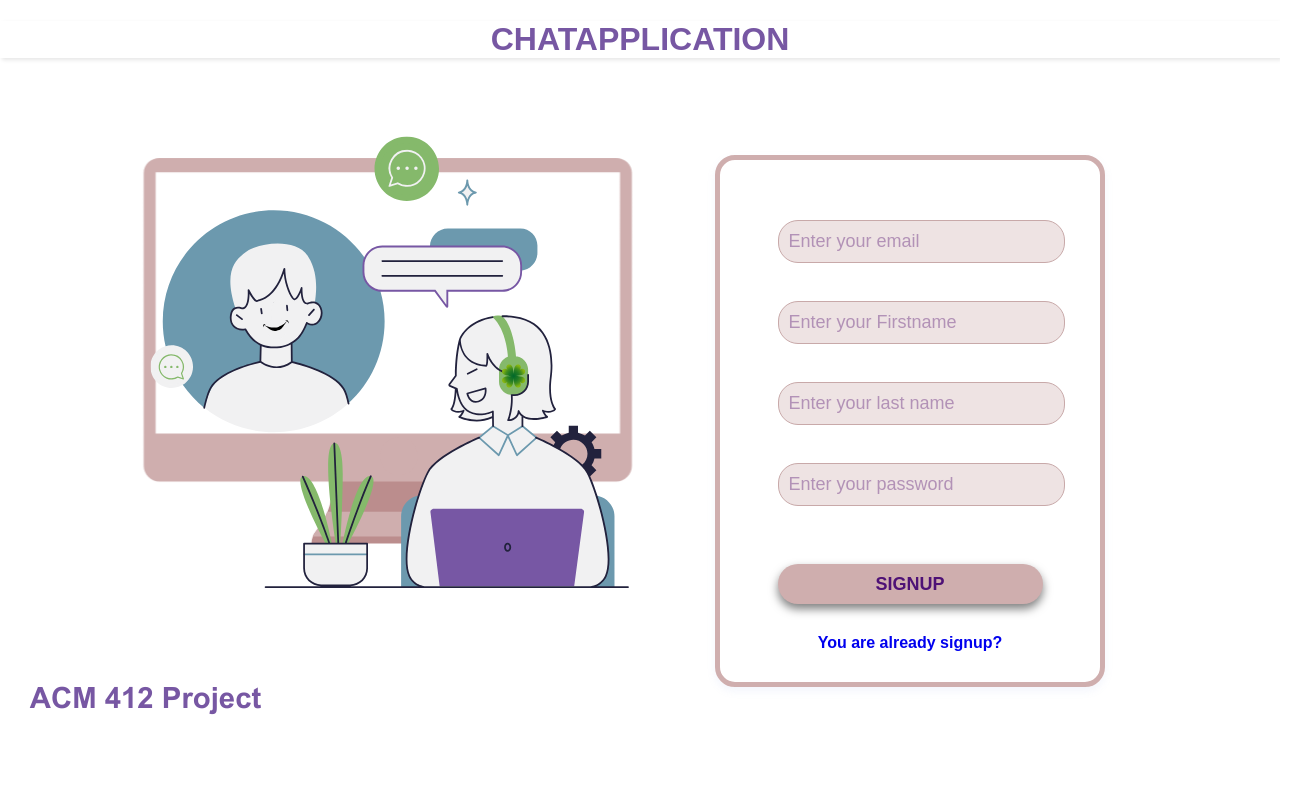
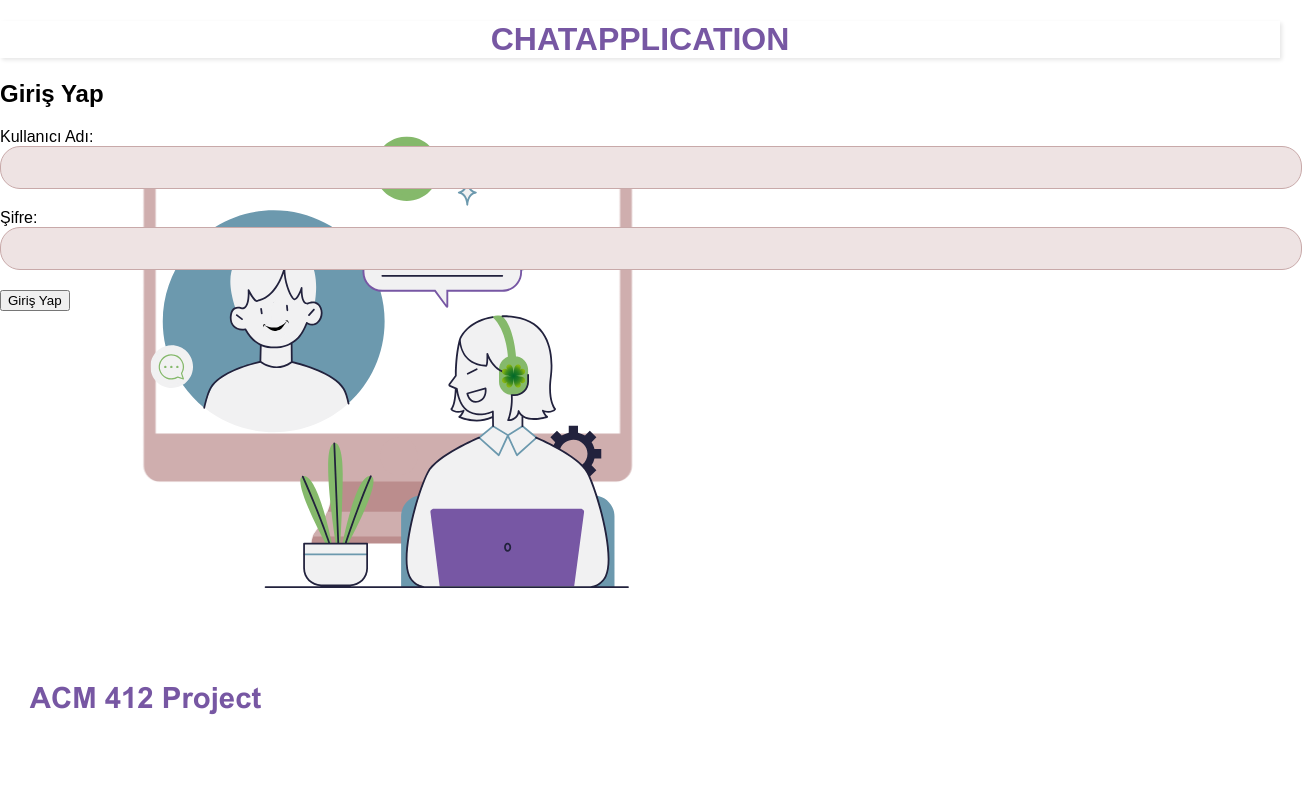
Before and after one commit to irosceto/my-django-frontend, a React (Create React App) app: page /home in a window 1280 px wide. Shown: the top 800 px of the page, 1302 px wide, since content can reach past the window. Built offline with nearby package versions, Linux system fonts and the light colour scheme.

Commit message:
Sign up daki sorun düzeltildi home.js artık yeni login.js token eklendi

```diff
--- a/src/App.js
+++ b/src/App.js
@@ -3,13 +3,14 @@ import ProfileForm from "./ProfileForm";
 
 import SignUp from "./signup";
 import LoginForm from "./login"
+import LoginFormm from "./home";
 
 
 function App() {
   return (
     <div>
       <h1 className="h_bir">ChatApplication</h1>
-      <SignUp/> {/* UserProfile bileşenini kullanın */}
+      <LoginFormm/> {/* UserProfile bileşenini kullanın */}
     </div>
   );
 }
--- /dev/null
+++ b/src/home.js
@@ -0,0 +1,44 @@
+import React, { useState } from 'react';
+import axios from 'axios';
+
+const LoginFormm = () => {
+  const [username, setUsername] = useState('');
+  const [password, setPassword] = useState('');
+  const [error, setError] = useState(null);
+
+  const handleSubmit = async (e) => {
+    e.preventDefault();
+    try {
+      const response = await axios.post(
+        'http://localhost:8000/api/token/',
+        { username, password }
+      );
+      const token = response.data.token;
+      localStorage.setItem('token', token);
+      // Başarılı giriş yapıldıktan sonra istenilen bir işlem yapılabilir, örneğin yönlendirme yapılabilir.
+    } catch (error) {
+      setError('Kullanıcı adı veya şifre hatalı.');
+    }
+  };
+
+  return (
+    <div>
+      <h2>Giriş Yap</h2>
+      <form onSubmit={handleSubmit}>
+        <div>
+
+          <label>Kullanıcı Adı:</label>
+          <input type="text" value={username} onChange={(e) => setUsername(e.target.value)} />
+        </div>
+        <div>
+          <label>Şifre:</label>
+          <input type="password" value={password} onChange={(e) => setPassword(e.target.value)} />
+        </div>
+        {error && <div style={{ color: 'red' }}>{error}</div>}
+        <button type="submit">Giriş Yap</button>
+      </form>
+    </div>
+  );
+};
+
+export default LoginFormm;
--- a/src/signup.js
+++ b/src/signup.js
@@ -18,7 +18,7 @@ const SignUp = () => {
                     <div className="form-outer">
                         <form id="form-input" action="http://localhost:8000/api/register/" method="post">
                             <i className="fa-solid fa-user"></i>
-                            <input type="text" name="username" placeholder="Enter your email"/>
+                            <input type="text" name="username" placeholder="Enter your username"/>
                             <br/> {/* Yeni satır için `<br />` kullanıldı */}
                             <i className="fa-solid fa-user"></i>
                             <input type="text" name="first_name" placeholder="Enter your Firstname"/>
@@ -28,6 +28,8 @@ const SignUp = () => {
                             <br/> {/* Yeni satır için `<br />` kullanıldı */}
                             <i className="fa-solid fa-lock"></i>
                             <input type="password" name="password" placeholder="Enter your password"/>
+                            <br/> {/* Yeni satır için `<br />` kullanıldı */}
+                             <input type="email" name="email" placeholder="Enter your last email"/>
                             <br/> {/* Yeni satır için `<br />` kullanıldı */}
                             <a href="#" style={{textDecoration: 'none'}}> {/* Stil nesnesi olarak tanımlandı */}
                                 <input type="submit" className="login" value="SIGNUP" id="login-form-submit"/>
```
